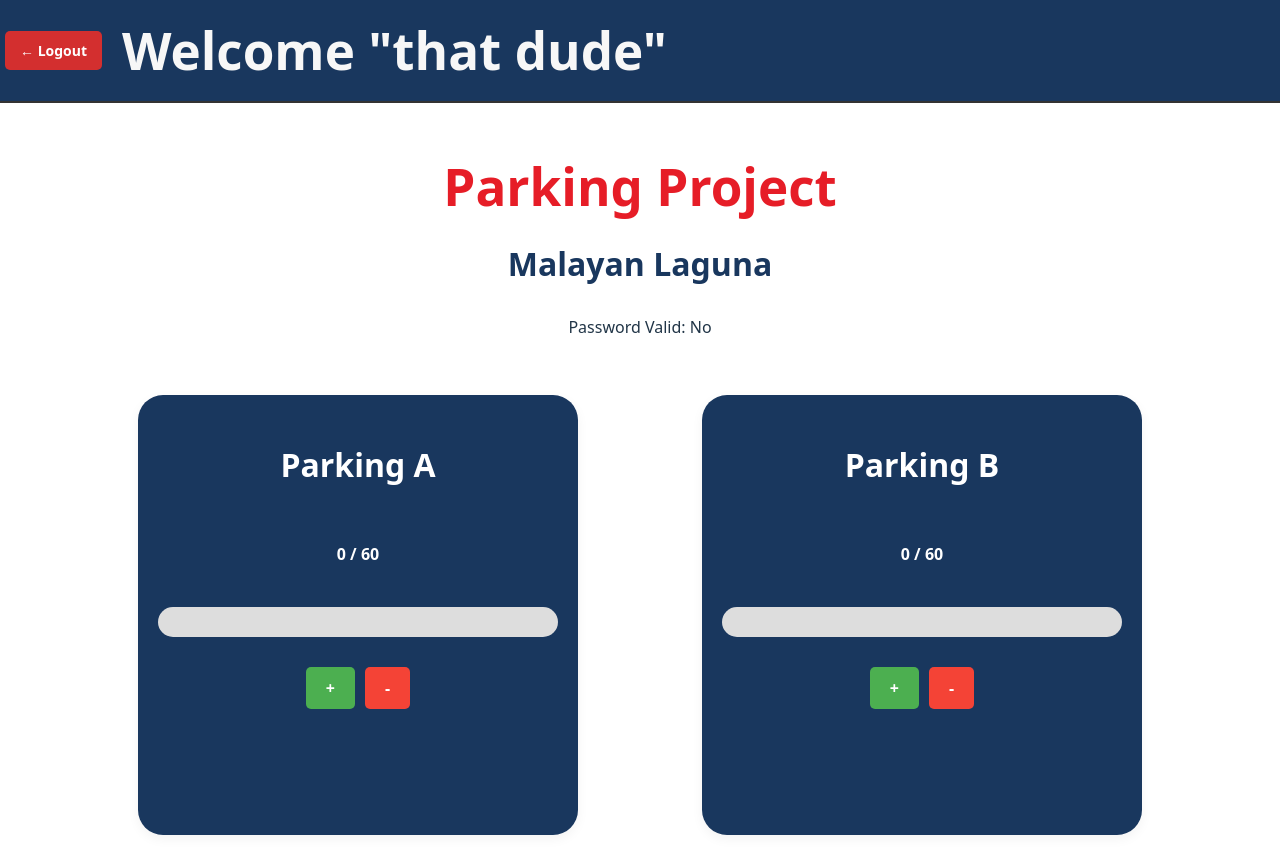
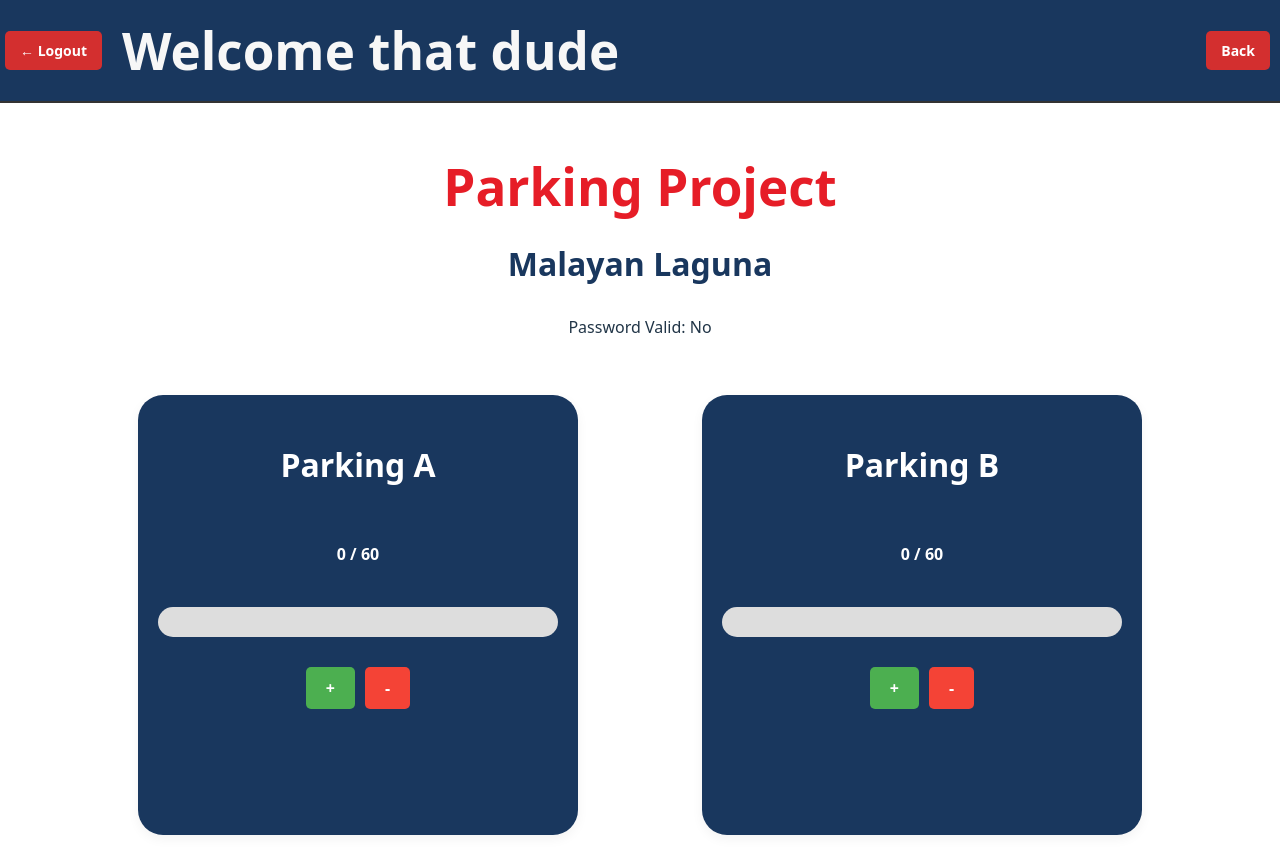
Before and after one commit to MeguminWaifu/parking-proj, a React (Vite) app: page /home in a window 1280 px wide. Built offline with nearby package versions, Linux system fonts and the light colour scheme.

Commit message:
added back-btn class in Header.css and wrapped Header in a div with class fixed-header in ParkA.jsx to fix alignment issue

```diff
--- a/src/Header.css
+++ b/src/Header.css
@@ -4,6 +4,7 @@ body{
 }
 
 .main-header {
+
   border-bottom: 2px solid #333;
   padding: 5px;
   background-color: rgb(25, 55, 94);
@@ -31,7 +32,11 @@ body{
 .logout-btn:hover {
   background-color: #b71c1c;
 }
-
+.back-btn
+{
+  margin-left: auto;
+  margin-right: 15px;
+}
 .logout-btn:active {
   transform: scale(0.98);
 }
--- a/src/Header.jsx
+++ b/src/Header.jsx
@@ -10,12 +10,19 @@ function Header(props) {
     navigate('/');
   };
 
+  const handleBack = () => {
+    navigate(-1);
+  };
+
   return (
     <header className="main-header">
       <button className="logout-btn" onClick={handleLogout} title="Logout">
         ← Logout
       </button>
-      <h1>Welcome "{props.user}"</h1>
+      <h1>Welcome {props.user}</h1>
+      <button className="logout-btn back-btn" onClick={handleBack} title="Back">
+        Back
+      </button>
     </header>
   );
 }
```
